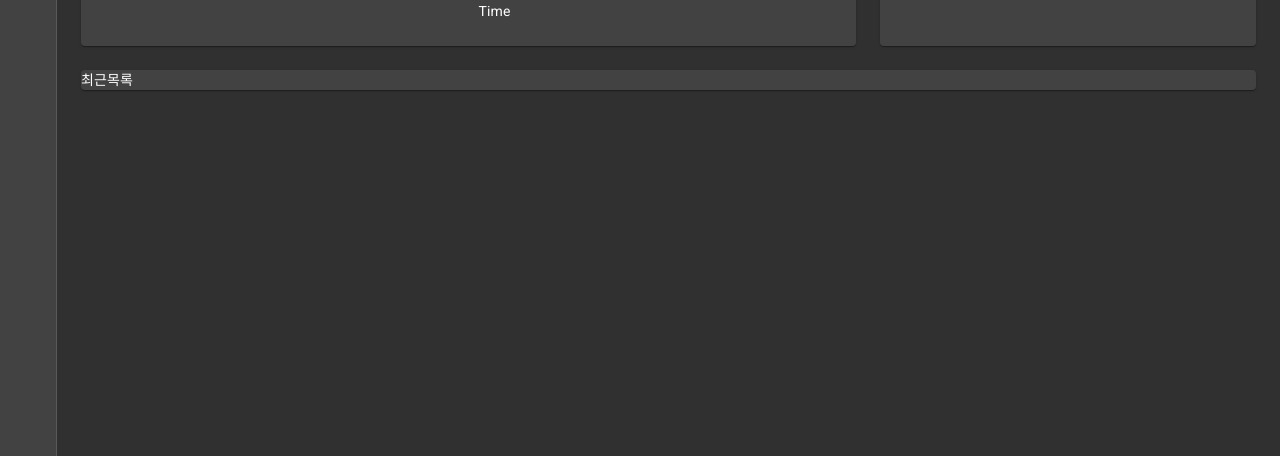
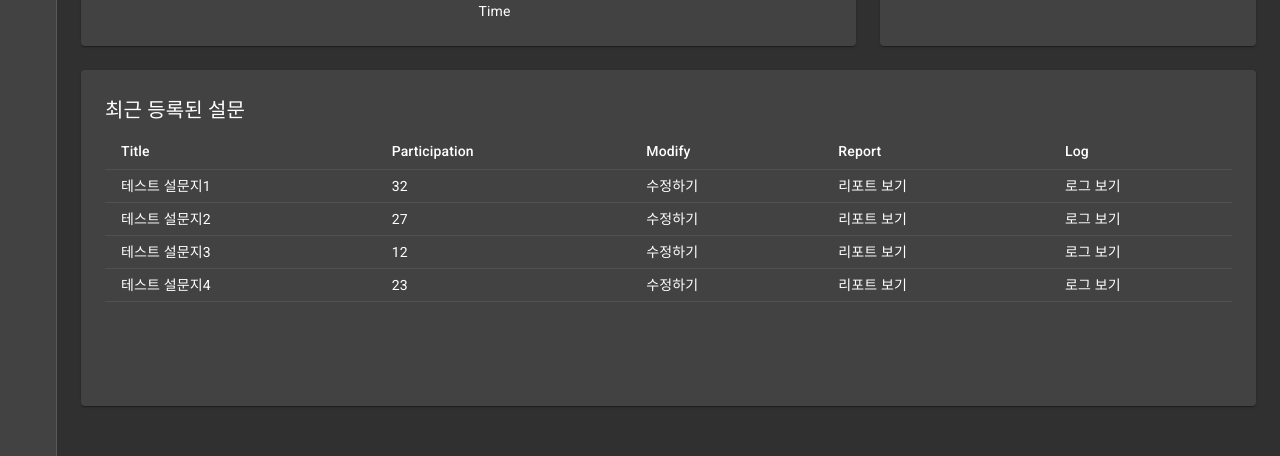
Before and after one commit to maeng2418/Survey-Web-Applicaiton, a React (Create React App) app: page /dashboard in a window 1280 px wide. Shown: the part 266-722 px from the top of the page. Built offline with nearby package versions, Linux system fonts and the light colour scheme.

Commit message:
[style] 최근 등록된 설문 리스트 디자인

```diff
--- a/src/components/index.ts
+++ b/src/components/index.ts
@@ -8,6 +8,7 @@ export { default as Header } from './modules/Header';
 export { default as SideBar } from './modules/SideBar';
 export { default as LineChart } from './modules/LineChart';
 export { default as Participation } from './modules/Participation';
+export { default as SurveyList } from './modules/SurveyList';
 
 // Templates
 export { default as MainTemplate } from './templates/MainTemplate';
--- /dev/null
+++ b/src/components/modules/SurveyList/SurveyList.tsx
@@ -0,0 +1,45 @@
+import React from 'react';
+import { ISurveyList } from 'module-props';
+import * as S from './SurveyListStyles';
+import { Typography, Table, TableBody, TableCell, TableHead, TableRow } from '@material-ui/core';
+
+const SurveyList: React.FC<ISurveyList> = ({
+  title,
+  data,
+  onClickModify,
+  onClickReport,
+  onClickLog,
+  onClickTitle,
+}) => {
+  return (
+    <S.SurveyListPaper>
+      <Typography component="h2" variant="h6" gutterBottom>
+        {title}
+      </Typography>
+      <Table size="small">
+        <TableHead>
+          <TableRow>
+            <TableCell>Title</TableCell>
+            <TableCell>Participation</TableCell>
+            <TableCell>Modify</TableCell>
+            <TableCell>Report</TableCell>
+            <TableCell>Log</TableCell>
+          </TableRow>
+        </TableHead>
+        <TableBody>
+          {data.map((item) => (
+            <TableRow key={item.id}>
+              <TableCell onClick={() => onClickTitle(item.id)}>{item.title}</TableCell>
+              <TableCell>{item.count}</TableCell>
+              <TableCell onClick={() => onClickModify(item.id)}>수정하기</TableCell>
+              <TableCell onClick={() => onClickReport(item.id)}>리포트 보기</TableCell>
+              <TableCell onClick={() => onClickLog(item.id)}>로그 보기</TableCell>
+            </TableRow>
+          ))}
+        </TableBody>
+      </Table>
+    </S.SurveyListPaper>
+  );
+};
+
+export default SurveyList;
--- /dev/null
+++ b/src/components/modules/SurveyList/SurveyListStyles.tsx
@@ -0,0 +1,7 @@
+import styled, { css } from 'styled-components';
+import { Container, Grid, Paper } from '@material-ui/core';
+
+export const SurveyListPaper = styled(Paper)`
+  padding: 24px;
+  height: 42vh;
+`;
--- /dev/null
+++ b/src/components/modules/SurveyList/index.tsx
@@ -0,0 +1 @@
+export { default } from './SurveyList';
--- a/src/components/templates/DashboardTemplate/DashboardTemplate.tsx
+++ b/src/components/templates/DashboardTemplate/DashboardTemplate.tsx
@@ -2,11 +2,16 @@ import React from 'react';
 import { IDashboardTemplateProps } from 'template-props';
 import * as S from './DashboardTemplateStyles';
 import { Container, Grid, Paper } from '@material-ui/core';
-import { LineChart, Participation } from 'components';
+import { LineChart, Participation, SurveyList } from 'components';
 
 const DashboardTemplate: React.FC<IDashboardTemplateProps> = ({
   chartData,
   participationCount,
+  surveyData,
+  onClickModify,
+  onClickReport,
+  onClickLog,
+  onClickTitle,
 }) => {
   return (
     <S.DashboardTemplate>
@@ -22,7 +27,14 @@ const DashboardTemplate: React.FC<IDashboardTemplateProps> = ({
           </Grid>
           {/* Recent Orders */}
           <Grid item xs={12}>
-            <Paper>최근목록</Paper>
+            <SurveyList
+              title={'최근 등록된 설문'}
+              data={surveyData}
+              onClickModify={onClickModify}
+              onClickReport={onClickReport}
+              onClickLog={onClickLog}
+              onClickTitle={onClickTitle}
+            />
           </Grid>
         </Grid>
       </S.Container>
--- a/src/pages/DashboardPage.tsx
+++ b/src/pages/DashboardPage.tsx
@@ -1,5 +1,6 @@
 import React from 'react';
 import { AdminTemplate, DashboardTemplate } from 'components';
+import moment from 'moment';
 
 const DashboardPage: React.FC = () => {
   const chartData = [
@@ -13,9 +14,58 @@ const DashboardPage: React.FC = () => {
     { time: '21:00', amount: 2400 },
     { time: '24:00' },
   ];
+
+  const surveyData = [
+    {
+      id: 0,
+      date: moment().format('YYYY-MM-DD'),
+      title: '테스트 설문지1',
+      count: 32,
+    },
+    {
+      id: 1,
+      date: moment().format('YYYY-MM-DD'),
+      title: '테스트 설문지2',
+      count: 27,
+    },
+    {
+      id: 2,
+      date: moment().format('YYYY-MM-DD'),
+      title: '테스트 설문지3',
+      count: 12,
+    },
+    {
+      id: 3,
+      date: moment().format('YYYY-MM-DD'),
+      title: '테스트 설문지4',
+      count: 23,
+    },
+  ];
+
+  const onClickModify = (idx: number) => {
+    console.log(idx);
+  };
+  const onClickReport = (idx: number) => {
+    console.log(idx);
+  };
+  const onClickLog = (idx: number) => {
+    console.log(idx);
+  };
+  const onClickTitle = (idx: number) => {
+    console.log(idx);
+  };
+
   return (
     <AdminTemplate>
-      <DashboardTemplate chartData={chartData} participationCount={34000} />
+      <DashboardTemplate
+        chartData={chartData}
+        participationCount={34000}
+        surveyData={surveyData}
+        onClickModify={onClickModify}
+        onClickReport={onClickReport}
+        onClickLog={onClickLog}
+        onClickTitle={onClickTitle}
+      />
     </AdminTemplate>
   );
 };
```
Also changed, not shown: @types/module-props/index.d.ts (+14 -0 lines), @types/template-props/index.d.ts (+10 -0 lines), 1 other file (tests, documents, lock files or other folders).
